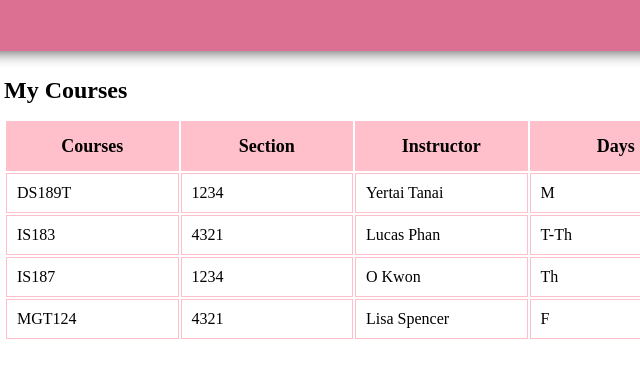
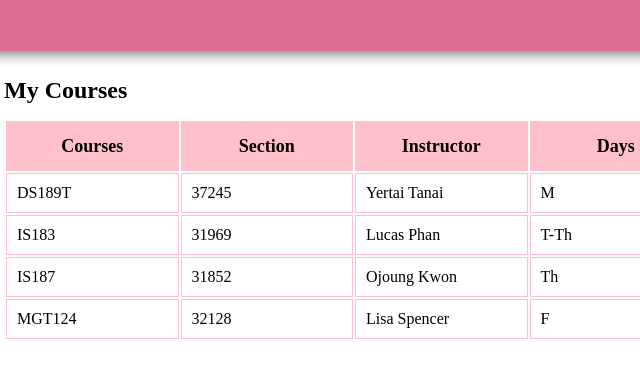
Before and after one commit to ameliabui7/LA3, a plain HTML site: page courses.html in a window 1280 px wide. Shown: the top 389 px of the page, 216-856 px from the left. Drawn offline with Linux system fonts and the light colour scheme.

Commit message:
updated course sections

```diff
--- a/courses.html
+++ b/courses.html
@@ -40,32 +40,32 @@
                 <tbody>
                     <tr>
                         <td>DS189T</td>
-                        <td>1234</td>
+                        <td>37245</td>
                         <td>Yertai Tanai</td>
                         <td>M</td>
                     </tr>
                     <tr>
                         <td>IS183</td>
-                        <td>4321</td>
+                        <td>31969</td>
                         <td>Lucas Phan</td>
                         <td>T-Th</td>
                     </tr>
                     <tr>
                         <td>IS187</td>
-                        <td>1234</td>
-                        <td>O Kwon</td>
+                        <td>31852</td>
+                        <td>Ojoung Kwon</td>
                         <td>Th</td>
                     </tr>
                     <tr>
                         <td>MGT124</td>
-                        <td>4321</td>
+                        <td>32128</td>
                         <td>Lisa Spencer</td>
                         <td>F</td>
                     </tr>
                 </tbody>
             </table>
         </div>
-        <div CLASS="r2c3">
+        <div class="r2c3">
             <h2 class="nav-heading">Right Navigation</h2>
             <p>Some content here</p>
             <p>Some content here</p>
```
